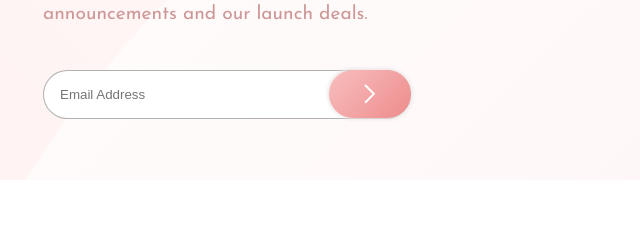
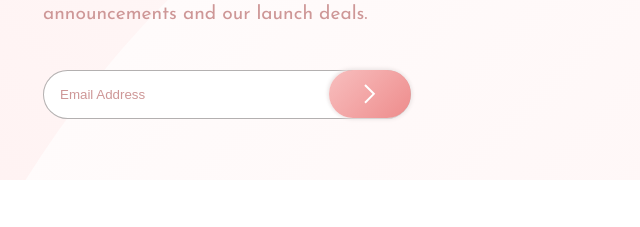
Before and after one commit to Emad-Essayed/Frontend-Mentor-base-apparel-coming-soon-page, a plain HTML site: page index.html in a window 1280 px wide. Shown: the part 473-700 px from the top of the page, 165-805 px from the left. Drawn offline with Linux system fonts and the light colour scheme.

Commit message:
Update style

```diff
--- a/style.css
+++ b/style.css
@@ -125,6 +125,10 @@ img {
   outline: none;
 }
 
+.form .input-text input[type="text"]::placeholder {
+  color: var(--Desaturated-Red);
+}
+
 .form .input-text input[type="text"] + img {
   position: absolute;
   top: 50%;
```
